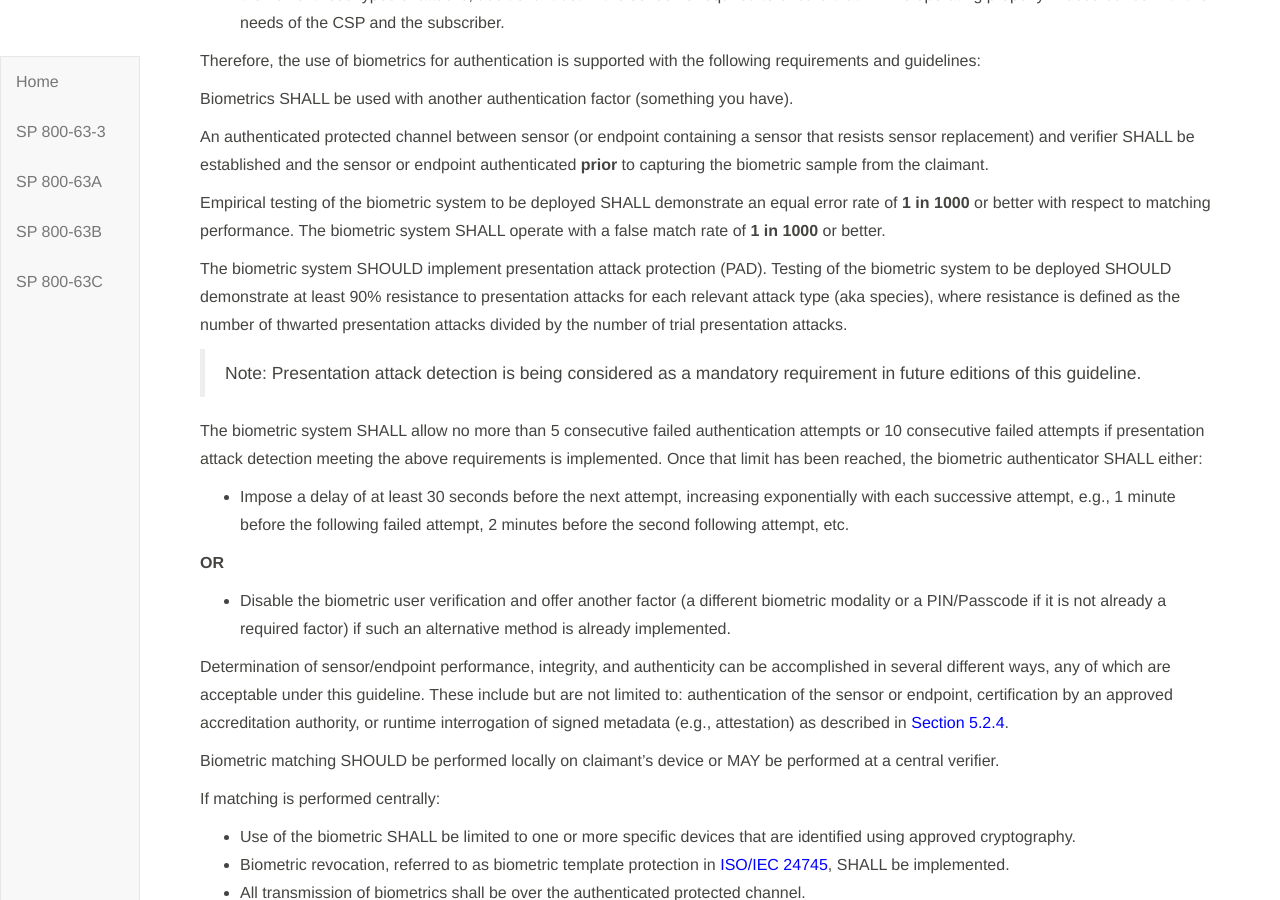
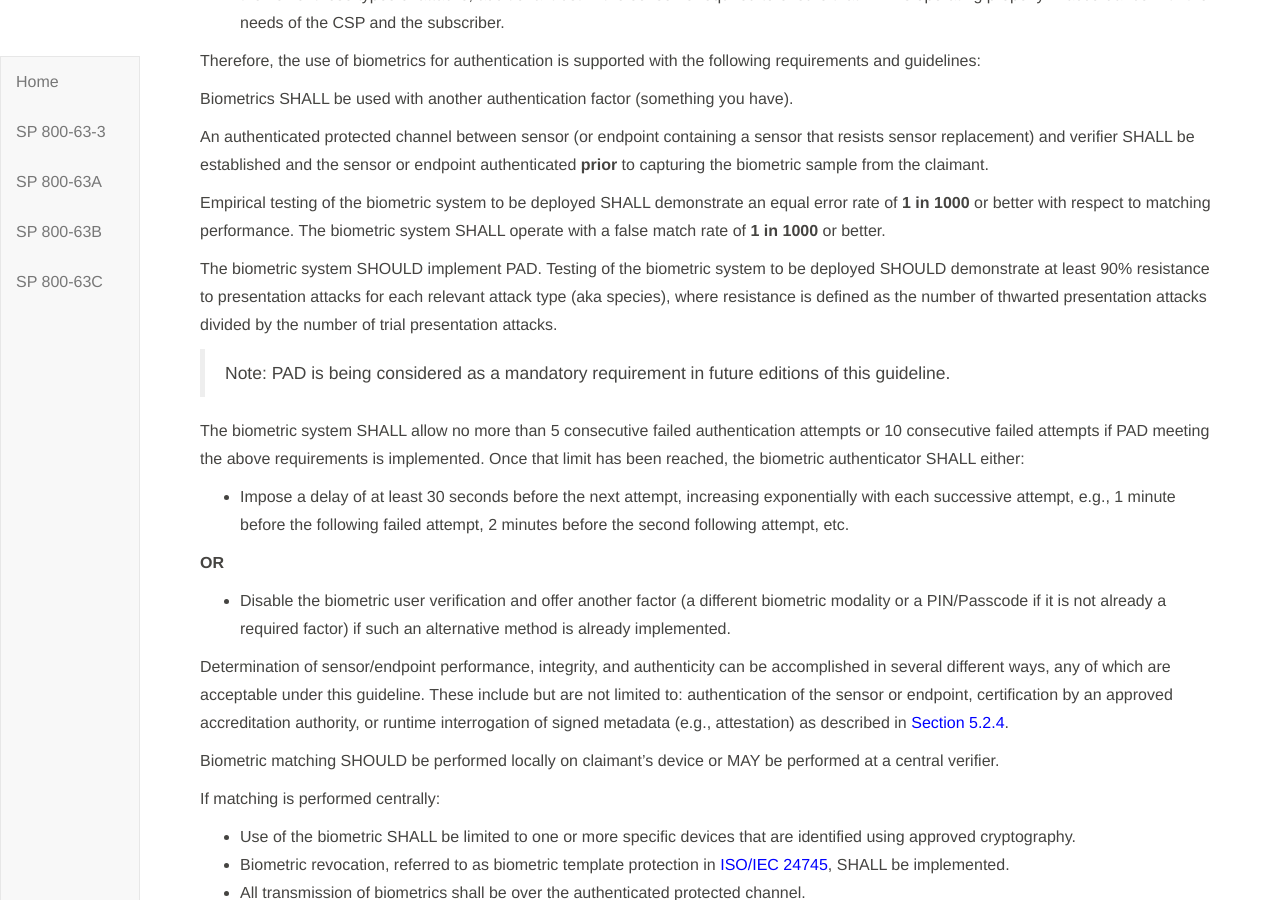
Before and after one commit to usnistgov/800-63-3, a Jekyll site: the page built from sp800-63b/sec5_authenticators.md, in a window 1280 px wide and 900 px high, scrolled down 11159 px. Built offline with Jekyll 4.4.1, drawn with Linux system fonts in a browser that asks for light colours; our own code applies the rules of GitHub Pages for plain Markdown files.

Commit message:
Update sec5_authenticators.md

```diff
--- a/sp800-63b/sec5_authenticators.md
+++ b/sp800-63b/sec5_authenticators.md
@@ -348,11 +348,11 @@ An authenticated protected channel between sensor (or endpoint containing a sens
 
 Empirical testing of the biometric system to be deployed SHALL demonstrate an equal error rate of **1 in 1000** or better with respect to matching performance. The biometric system SHALL operate with a false match rate of **1 in 1000** or better.
 
-The biometric system SHOULD implement presentation attack protection (PAD). Testing of the biometric system to be deployed SHOULD demonstrate at least 90% resistance to presentation attacks for each relevant attack type (aka species), where resistance is defined as the number of thwarted presentation attacks divided by the number of trial presentation attacks.
+The biometric system SHOULD implement PAD. Testing of the biometric system to be deployed SHOULD demonstrate at least 90% resistance to presentation attacks for each relevant attack type (aka species), where resistance is defined as the number of thwarted presentation attacks divided by the number of trial presentation attacks.
 
->Note: Presentation attack detection is being considered as a mandatory requirement in future editions of this guideline.
+>Note: PAD is being considered as a mandatory requirement in future editions of this guideline.
 
-The biometric system SHALL allow no more than 5 consecutive failed authentication attempts or 10 consecutive failed attempts if presentation attack detection meeting the above requirements is implemented. Once that limit has been reached, the biometric authenticator SHALL either:
+The biometric system SHALL allow no more than 5 consecutive failed authentication attempts or 10 consecutive failed attempts if PAD meeting the above requirements is implemented. Once that limit has been reached, the biometric authenticator SHALL either:
 
 - Impose a delay of at least 30 seconds before the next attempt, increasing exponentially with each successive attempt, e.g., 1 minute before the following failed attempt, 2 minutes before the second following attempt, etc.
 
```
